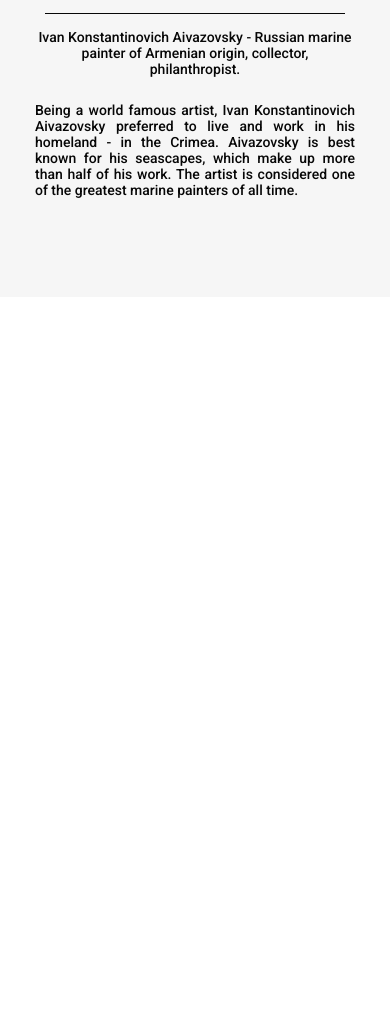
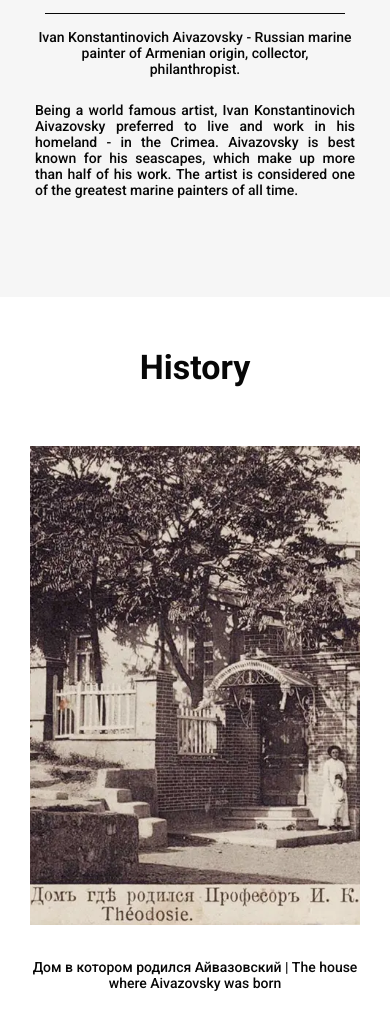
Before and after one commit to nikita-khv-web/landing-aivazovski, a plain HTML site: page index.html in a window 390 px wide. Shown: the part 1156-2185 px from the top of the page. Before the commit the page ends 1453 px from the top, so only its background shows below. Drawn offline with Linux system fonts and the light colour scheme.

Commit message:
feat: add section history

```diff
--- a/css/index.css
+++ b/css/index.css
@@ -10,3 +10,4 @@
 @import url("./layout/header.css");
 @import url("./layout/hero.css");
 @import url("./layout/about.css");
+@import url("./layout/history.css");
--- /dev/null
+++ b/css/layout/history.css
@@ -0,0 +1,29 @@
+.history {
+  text-align: center;
+  padding: 65px 0 70px;
+}
+
+.history__title {
+  margin: 0 0 72px 0;
+}
+
+.history__img {
+  width: 100%;
+  height: 655px;
+  object-fit: cover;
+  margin: 0 0 30px;
+}
+
+@media (max-width: 480px) {
+  .history {
+    padding: 50px 0 79px;
+  }
+
+  .history__title {
+    margin: 0 0 59px 0;
+  }
+
+  .history__img {
+    height: 479px;
+  }
+}
--- a/index.html
+++ b/index.html
@@ -71,6 +71,16 @@
               considered one of the greatest marine painters of all time.</p>
           </div>
         </section>
+
+        <section class="history">
+          <div class="container">
+            <h2 class="history__title">History</h2>
+            <img src="./assets/images/history.webp"
+              alt="The house where Aivazovsky was born " class="history__img">
+            <p class="history__description">Дом в котором родился Айвазовский |
+              The house where Aivazovsky was born </p>
+          </div>
+        </section>
       </main>
     </body>
   </html>
```
